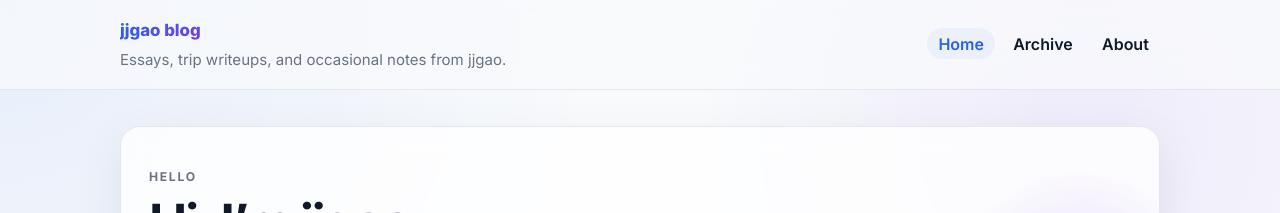
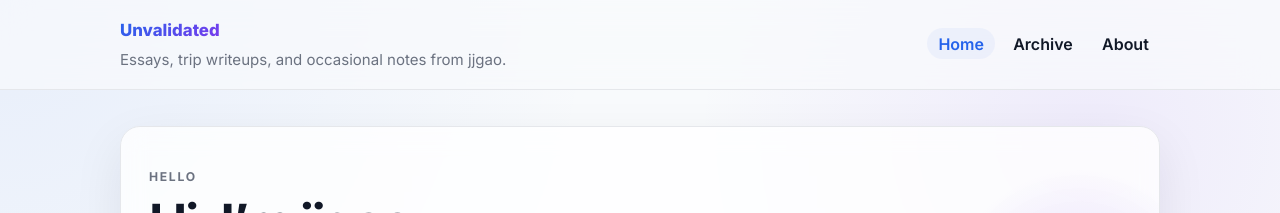
Before and after one commit to jjgao/blog, a Jekyll site: the page built from index.md, in a window 1280 px wide. Shown: the top 213 px of the page. Built offline with Jekyll 4.4.1, drawn with Linux system fonts in a browser that asks for light colours.

Commit message:
Rename the blog to Unvalidated
Co-Authored-By: Claude Opus 5.5 <noreply@anthropic.com>
Claude-Session: https://claude.ai/code/session_01R21C7YXtcs5Fr67jqdE6Fm

```diff
--- a/_config.yml
+++ b/_config.yml
@@ -1,4 +1,4 @@
-title: jjgao blog
+title: Unvalidated
 description: Essays, trip writeups, and occasional notes from jjgao.
 url: https://jjgao.github.io
 baseurl: /blog
```
